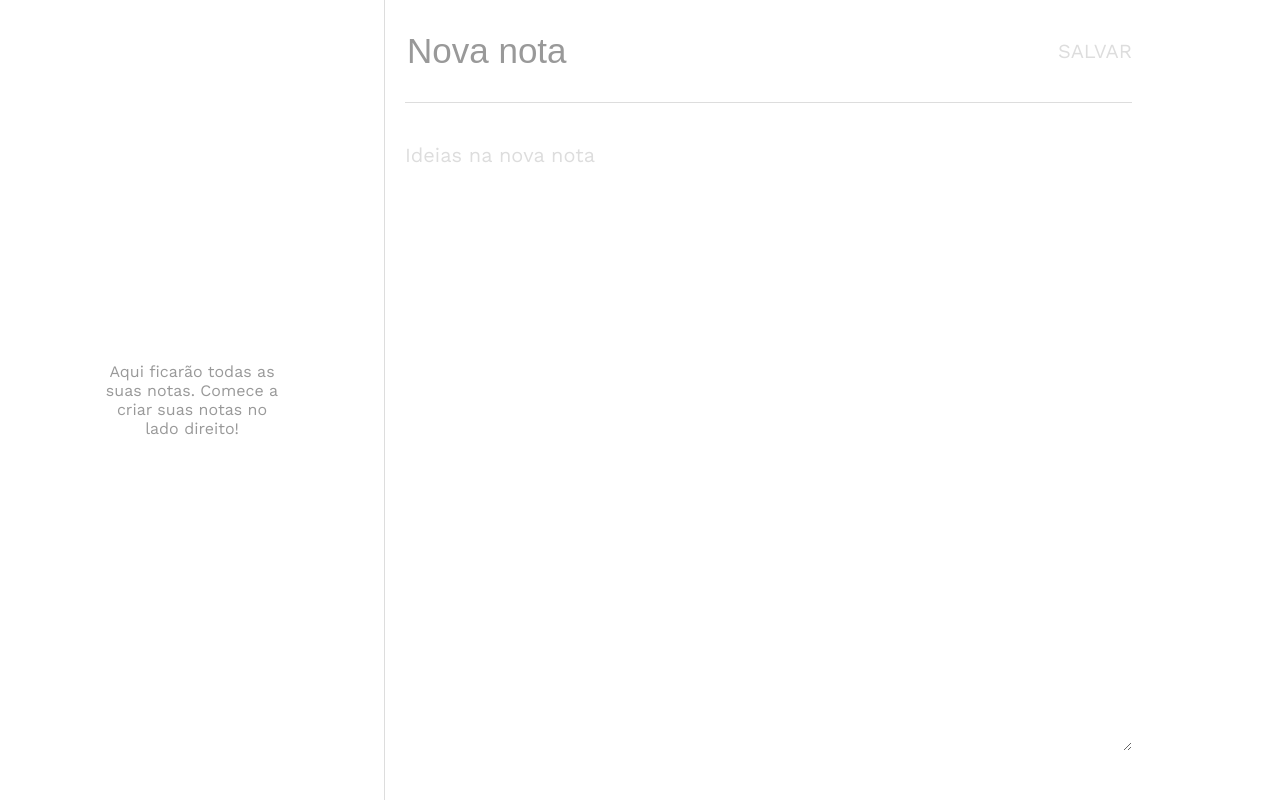
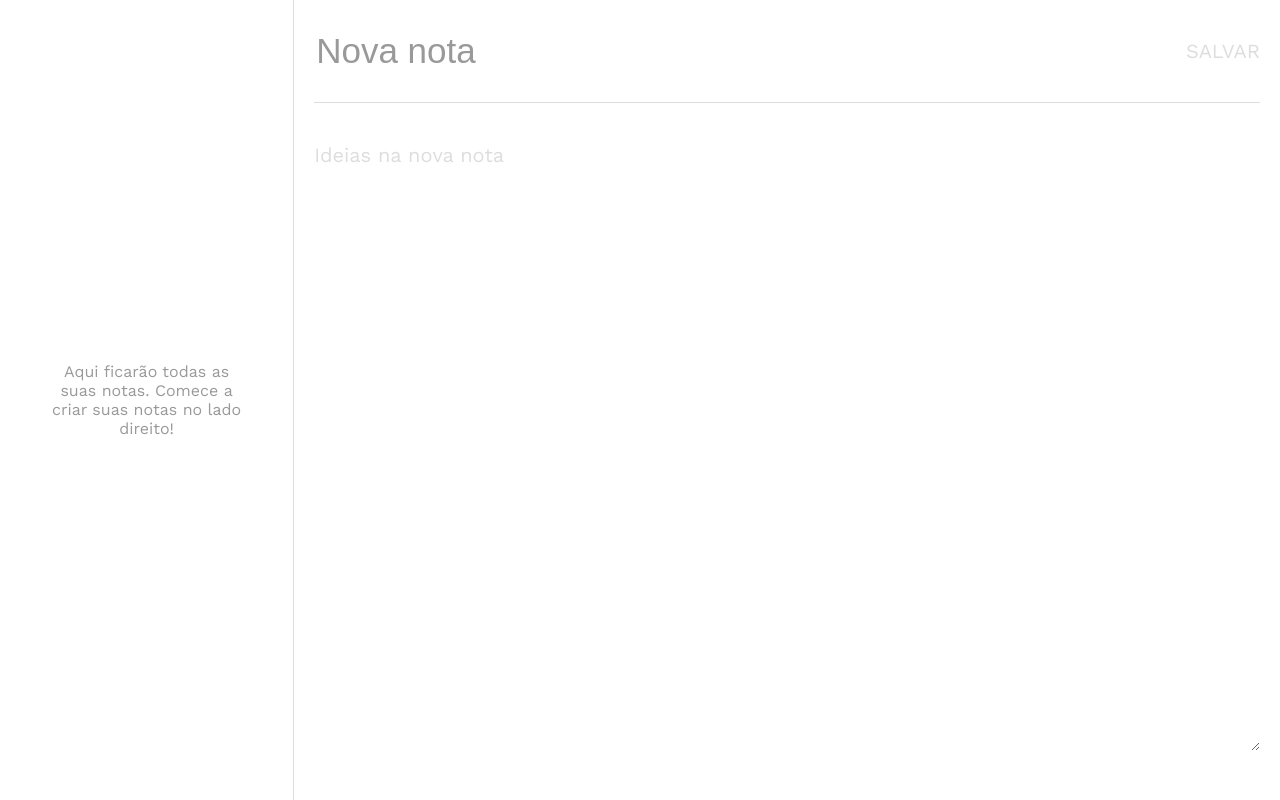
Before and after one commit to HubertRyanOfficial/cloudsky.app, a Next.js app: page / in a window 1280 px wide. Built offline with nearby package versions, Linux system fonts and the light colour scheme.

Commit message:
board size fixed

```diff
--- a/components/Board/Board.module.css
+++ b/components/Board/Board.module.css
@@ -1,5 +1,5 @@
 .container {
-  width: 60%;
+  width: 100%;
   border-left: 1px solid var(--gray);
   padding: 20px;
 }
--- a/components/Notes/Notes.module.css
+++ b/components/Notes/Notes.module.css
@@ -28,10 +28,10 @@
   display: flex;
   justify-content: center;
   align-items: center;
-  padding: 100px;
 }
 
 .emptyContainer > span {
   text-align: center;
   color: var(--dark-gray);
+  margin: 50px;
 }
```
